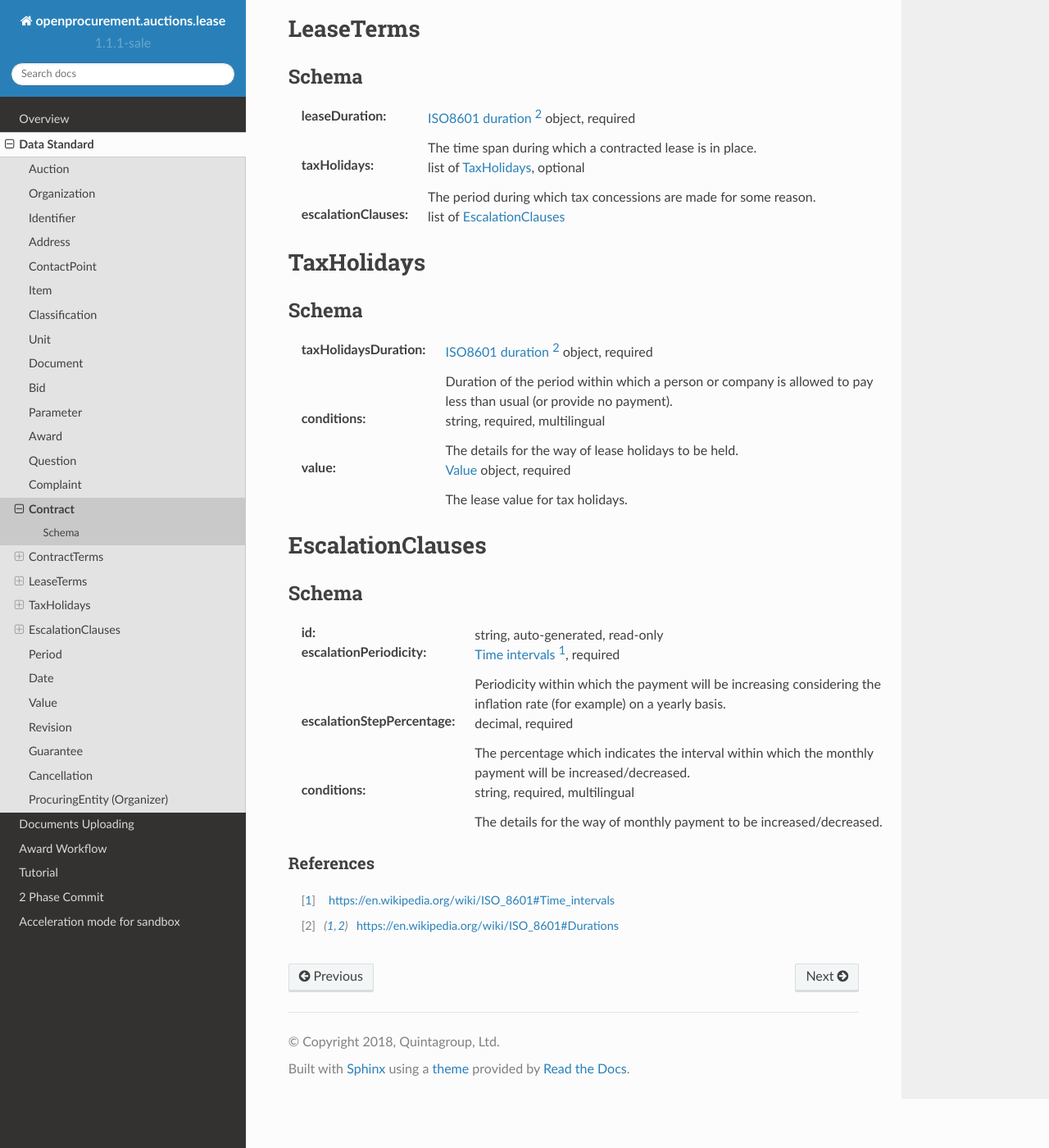
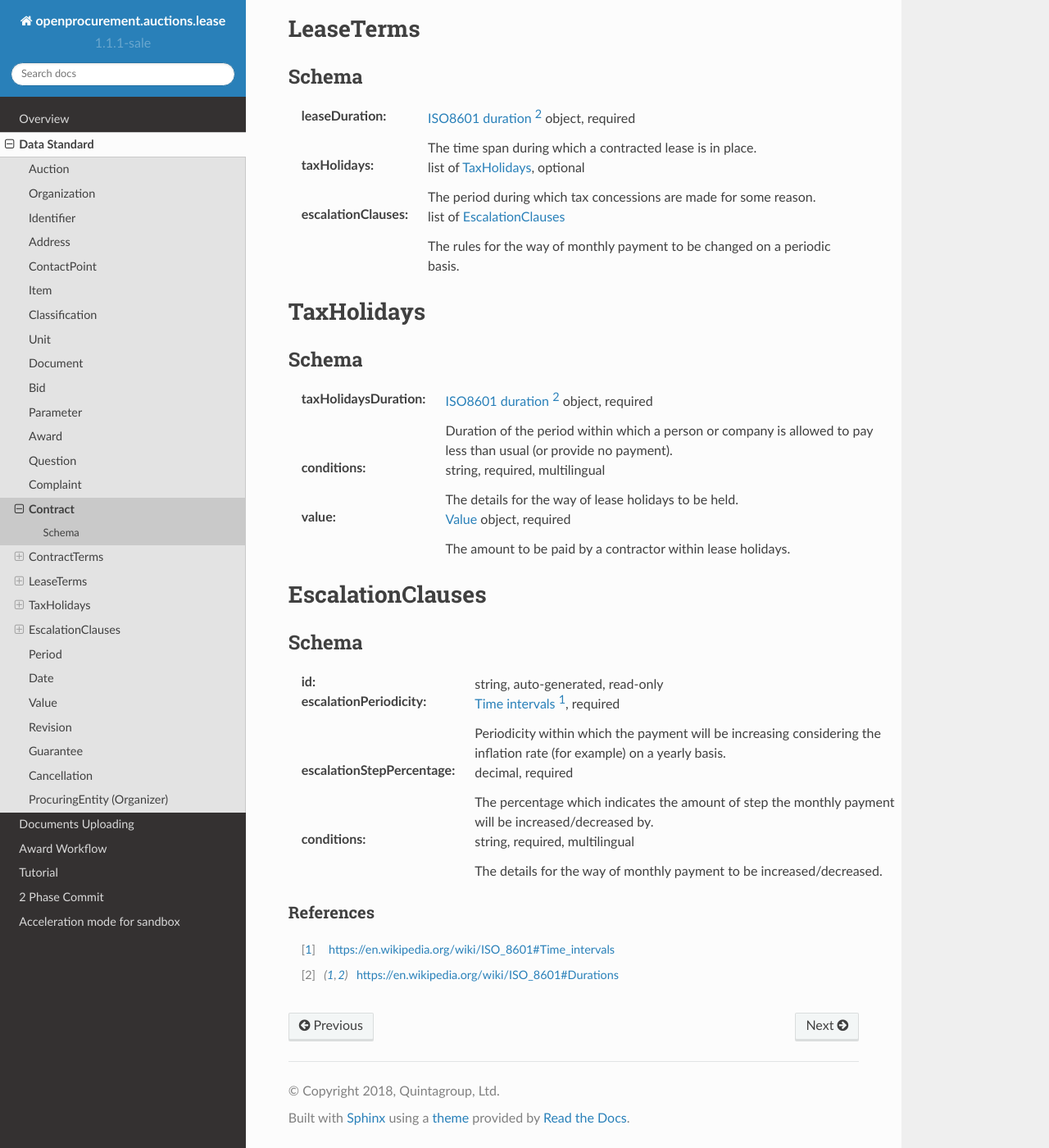
Before and after one commit to raccoongang/openprocurement.auctions.lease, a Sphinx documentation site: the page built from docs/source/standard/contract.rst, in a window 1280 px wide and 1400 px high, scrolled down 1631 px. Shown: the whole window at 82% size. Built offline with Sphinx 7.4.7 and the Read the Docs theme 2.0.0, drawn with Linux system fonts in a browser that asks for light colours.

Commit message:
some tunings

```diff
--- a/docs/source/glossary.rst
+++ b/docs/source/glossary.rst
@@ -17,7 +17,7 @@ Tender Procedure
     * contract signing;
 
 Organizer
-    lease procedure initiator
+    lease tender procedure initiator
 
 Minimum number of qualified bids [``minNumberOfQualifiedBids``]
     minimum eligible participant number count to consider procedure successful
--- a/docs/source/standard/contract.rst
+++ b/docs/source/standard/contract.rst
@@ -134,6 +134,8 @@ Schema
 :escalationClauses:
     list of :ref:`EscalationClauses`
 
+    The rules for the way of monthly payment to be changed on a periodic basis.
+
 .. _TaxHolidays:
 
 TaxHolidays
@@ -155,7 +157,7 @@ Schema
 :value:
     :ref:`Value` object, required
 
-    The lease value for tax holidays.
+    The amount to be paid by a contractor within lease holidays.
 
 .. _EscalationClauses:
 
@@ -176,7 +178,7 @@ Schema
 :escalationStepPercentage:
     decimal, required
 
-    The percentage which indicates the interval within which the monthly payment will be increased/decreased.
+    The percentage which indicates the amount of step the monthly payment will be increased/decreased by.
 
 :conditions:
     string, required, multilingual
```
